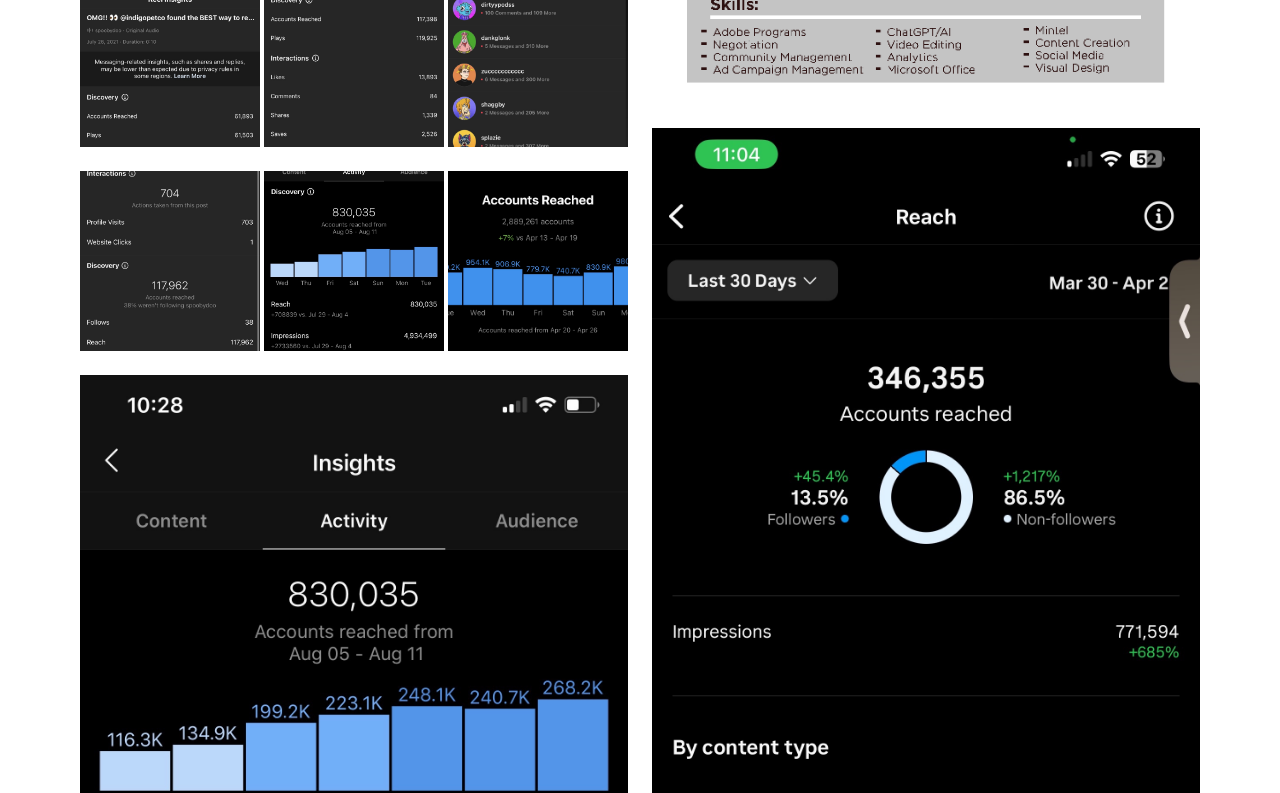
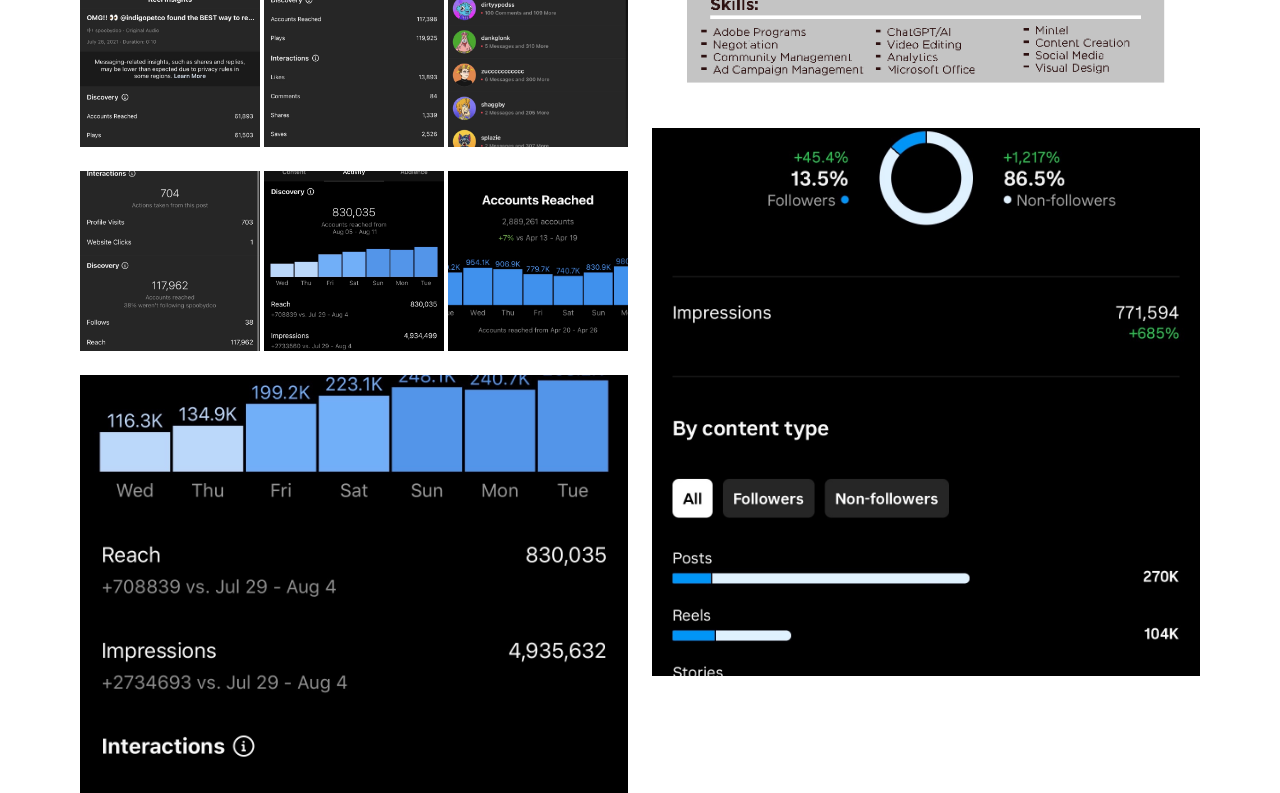
Before and after one commit to spoobydoo/website2, a Next.js app: page / in a window 1280 px wide. Shown: the part 2880-3673 px from the top of the page. Built offline with nearby package versions, Linux system fonts and the light colour scheme.

Commit message:
Fix aspect ratio of bottom two work samples to match square grid

```diff
--- a/src/components/ExperienceSection.tsx
+++ b/src/components/ExperienceSection.tsx
@@ -68,7 +68,7 @@ const ExperienceSection = () => {
             ))}
           </div>
 
-          <div className="aspect-w-16 aspect-h-9 overflow-hidden bg-gray-100">
+          <div className="aspect-square overflow-hidden bg-gray-100">
             <img
               src={`${process.env.NODE_ENV === 'production' ? '/website2' : ''}/images/work/${workSamples[15].path}`}
               alt={`Work sample ${workSamples[15].id}`}
@@ -88,7 +88,7 @@ const ExperienceSection = () => {
             />
           </a>
 
-          <div className="aspect-w-16 aspect-h-9 overflow-hidden bg-gray-100">
+          <div className="aspect-square overflow-hidden bg-gray-100">
             <img
               src={`${process.env.NODE_ENV === 'production' ? '/website2' : ''}/images/work/${workSamples[16].path}`}
               alt={`Work sample ${workSamples[16].id}`}
```
